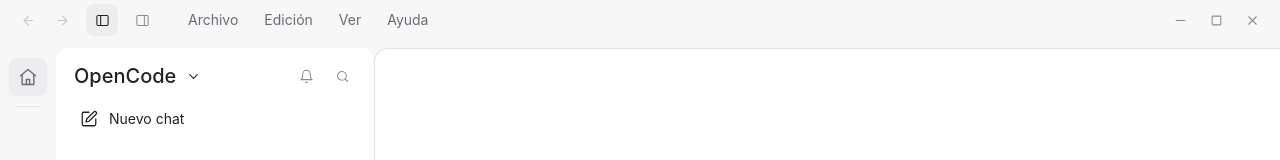
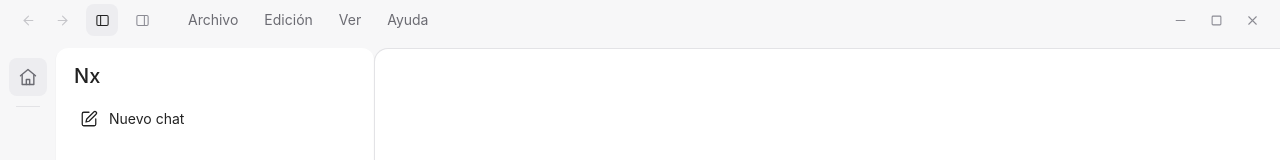
Before and after one commit to JoseCortezz25/nx-desktop, a React (Vite) app: page / in a window 1280 px wide. Both pictures are taken after a click on the button 102 px from the left and 20 px from the top of the page. Shown: the top 160 px of the page. Built offline with nearby package versions, Linux system fonts and the light colour scheme.

Commit message:
feat(sidebar): show Nx brand and drop header affordances

```diff
--- a/src/app/app-shell.tsx
+++ b/src/app/app-shell.tsx
@@ -135,7 +135,6 @@ export function AppShell() {
         <Rail onNavigateHome={handleNavigateHome} />
         {visibility.sidebar ? (
           <Sidebar
-            providerName={resolved?.provider.displayName ?? null}
             projects={projects}
             conversations={conversations}
             activeConversationId={activeConversationId}
--- a/src/shared/i18n/messages.ts
+++ b/src/shared/i18n/messages.ts
@@ -58,12 +58,13 @@ export const sharedMessages = {
   // Sidebar contents (#10). Group headings and the empty-project row follow the
   // wireframe wording (`docs/wireframes/02-home-sidebar.html`,
   // `11-chat-conversation-sidebar.html`: "Fijados", "Proyectos", "Recientes",
-  // "Sin chats"). The brand shows the active provider at runtime, never a
-  // hardcoded placeholder.
+  // "Sin chats"). The brand is the application name `Nx`, not a provider: #41
+  // overrides the wireframe and supersedes #10 (`business-logic.md` §3.6).
+  // The notifications and search labels were removed with their deferred
+  // controls rather than kept as dead copy (#41).
   sidebar: {
+    brand: 'Nx',
     newChat: 'Nuevo chat',
-    notificationsLabel: 'Notificaciones',
-    searchLabel: 'Buscar',
     pinned: 'Fijados',
     projects: 'Proyectos',
     recents: 'Recientes',
--- a/src/shared/ui/organisms/sidebar.tsx
+++ b/src/shared/ui/organisms/sidebar.tsx
@@ -5,19 +5,12 @@ import { getSharedMessages } from '@/shared/i18n/messages';
 import { Button } from '../atoms/button';
 import { Icon } from '../atoms/icon';
 import { ConversationRow } from '../molecules/conversation-row';
-import { IconButton } from '../molecules/icon-button';
 import { SidebarProjectGroup } from '../molecules/sidebar-project-group';
 import { SidebarSection } from '../molecules/sidebar-section';
 import { buildSidebarModel } from './sidebar-model';
 import './sidebar.css';
 
 export interface SidebarProps {
-  /**
-   * Display name of the **active** provider, derived by the shell root from the
-   * same reconciled selection chain the composer renders. `null` while the
-   * catalog is still loading.
-   */
-  readonly providerName: string | null;
   /** The project list the grouping reads, served by the project port. */
   readonly projects: readonly Project[];
   /** The conversation list, served by the conversation port. */
@@ -44,12 +37,12 @@ export interface SidebarProps {
  * projected from the two ports by `buildSidebarModel`. It reads no seed and
  * keeps no local state:
  *
- * - the brand renders the active provider the shell hands down;
+ * - the brand renders the application name `Nx`, never a provider (the #41
+ *   product decision recorded in `.claude/knowledge/business-logic.md` §3.6);
  * - the pin state comes from `Conversation.isPinned`;
  * - the active conversation is the id the shell owns, reported back on select.
  */
 export function Sidebar({
-  providerName,
   projects,
   conversations,
   activeConversationId,
@@ -65,22 +58,14 @@ export function Sidebar({
 
   return (
     <aside className="sidebar">
+      {/*
+        The header is the static application brand alone. The notifications and
+        search controls are deferred (no replacement, no placeholder) and the
+        chevron is gone because a static brand has nothing to disclose (#41).
+      */}
       <div className="sidebar__header">
         <span className="sidebar__brand">
-          <span className="sidebar__brand-name">{providerName}</span>
-          <Icon name="chevron-down" size="sm" />
-        </span>
-        <span className="sidebar__tools">
-          <IconButton
-            icon="bell"
-            label={messages.sidebar.notificationsLabel}
-            size="sm"
-          />
-          <IconButton
-            icon="search"
-            label={messages.sidebar.searchLabel}
-            size="sm"
-          />
+          <span className="sidebar__brand-name">{messages.sidebar.brand}</span>
         </span>
       </div>
 
```
Also changed, not shown: .claude/knowledge/business-logic.md, .opencode/knowledge/business-logic.md, 2 other files (tests, documents, lock files or other folders).
